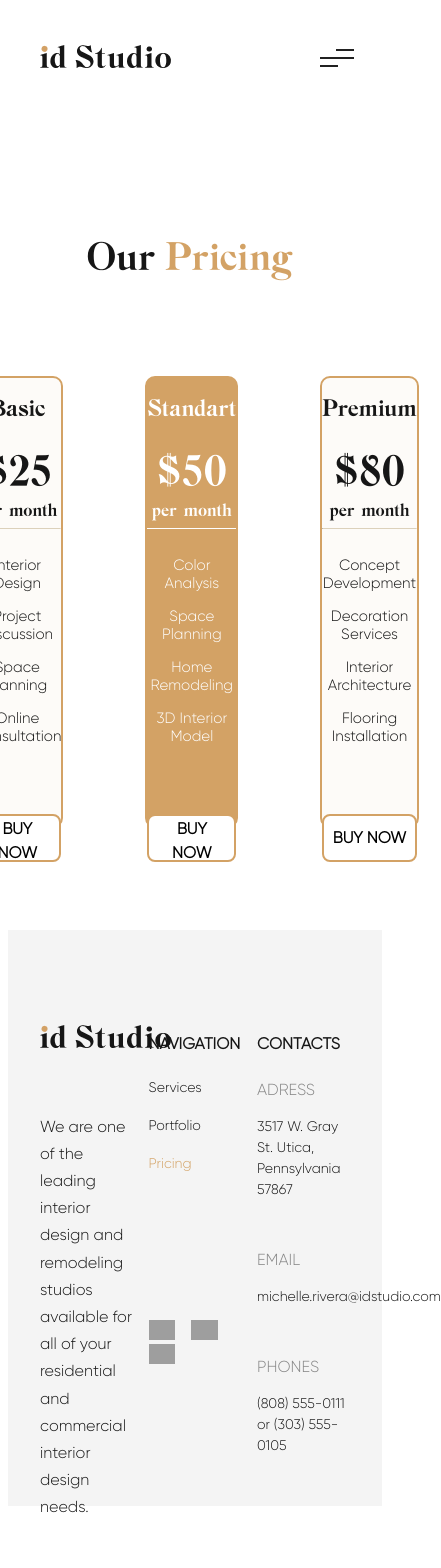
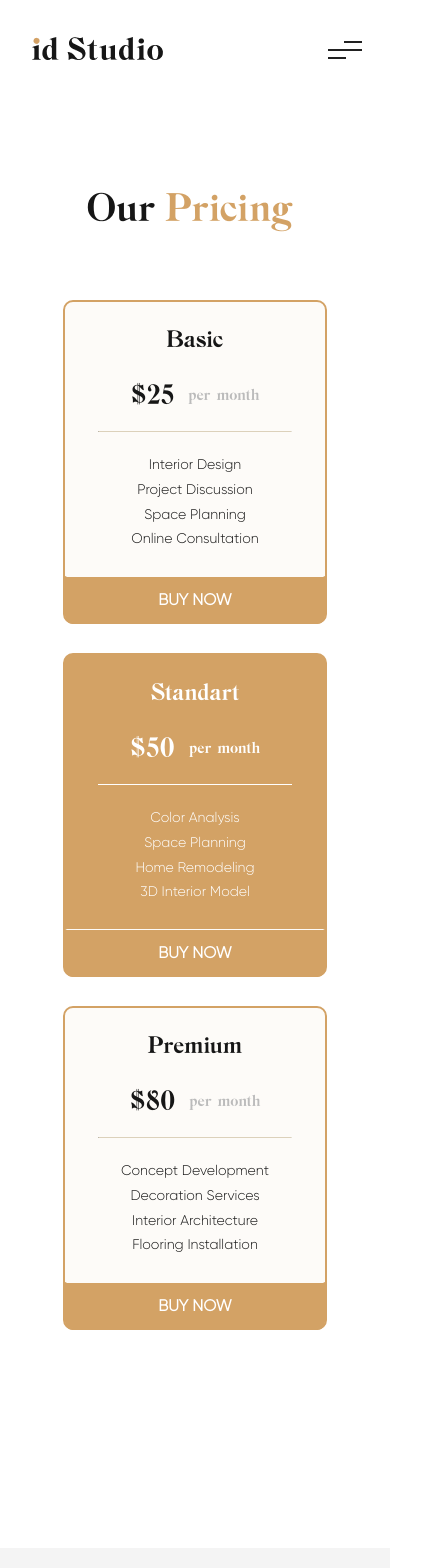
Before and after one commit to Yarik-Gut/Landing-page-test, an Angular app: page /pricing in a window 390 px wide. Shown: the top 1568 px of the page, 441 px wide, since content can reach past the window. Built offline with nearby package versions, Linux system fonts and the light colour scheme; grey boxes are pictures that could not be loaded.

Commit message:
Add adaptation

```diff
--- a/src/app/pages/home/components/home/home.component.html
+++ b/src/app/pages/home/components/home/home.component.html
@@ -4,4 +4,5 @@
     <p>Our team creates comfortable spaces for our clients. We’ve been designing your everyday life and work through great ideas since 1999.</p>
     <button>Get started</button>
   </div>
+  <img src="assets/images/img.png">
 </div>
--- a/src/app/pages/home/components/home/home.component.scss
+++ b/src/app/pages/home/components/home/home.component.scss
@@ -1,7 +1,14 @@
 .home {
   background: url("../../../../../assets/images/img.png") right no-repeat;
   height: 750px;
-  margin-top: -109px;
+
+  @media (max-width: 992px) {
+    background: none;
+    height: unset;
+    display: flex;
+    flex-direction: column;
+    justify-content: center;
+  }
 
   &-wrapper {
     max-width: 1234px;
@@ -18,6 +25,10 @@
       color: #3D3737;
       margin: 0 0 32px;
       padding-top: 200px;
+
+      @media (max-width: 992px) {
+        font-size: 48px;
+      }
     }
 
     p {
@@ -28,6 +39,10 @@
       color: #161616;
       max-width: 382px;
       margin-bottom: 54px;
+
+      @media (max-width: 992px) {
+        margin: 0 auto 54px;
+      }
     }
 
     button {
@@ -43,10 +58,25 @@
       line-height: 24px;
       text-transform: uppercase;
       cursor: pointer;
+      margin-bottom: 32px;
+
+      @media (max-width: 992px) {
+        max-width: 354px;
+        height: 44px;
+      }
 
       &:hover {
         color: #D3A265;
       }
     }
   }
+
+  img {
+    display: none;
+
+    @media (max-width: 992px) {
+      display: block;
+      width: 100%;
+    }
+  }
 }
--- a/src/app/pages/portfolio/components/portfolio/portfolio.component.html
+++ b/src/app/pages/portfolio/components/portfolio/portfolio.component.html
@@ -19,4 +19,7 @@
       </div>
     </ng-container>
   </div>
+  <div routerLinkActive="active" class="down">
+    <a href="#">VIEW MORE</a>
+  </div>
 </div>
--- a/src/app/pages/portfolio/components/portfolio/portfolio.component.scss
+++ b/src/app/pages/portfolio/components/portfolio/portfolio.component.scss
@@ -1,7 +1,7 @@
 .portfolio {
-  max-width: 1170px;
+  max-width: 1234px;
   margin: 0 auto;
-  padding: 78px 32px;
+  padding: 189px 32px;
 
   &-title {
     display: flex;
@@ -49,11 +49,19 @@
       color: #161616;
       cursor: pointer;
       text-decoration: none;
+
+      @media (max-width: 768px) {
+        font-size: 13px;
+      }
     }
 
     .right a {
       font-weight: 600;
       text-decoration: underline;
+
+      @media (max-width: 768px) {
+        display: none;
+      }
     }
   }
 
@@ -61,6 +69,7 @@
     display: flex;
     flex-wrap: wrap;
     max-height: 660px;
+    overflow: hidden;
 
     &-photo {
       max-width: 270px;
@@ -70,6 +79,10 @@
 
       &:nth-child(4n) {
         margin-right: 0;
+
+        @media (max-width: 1233px) {
+          margin-right: 30px;
+        }
       }
 
       img {
@@ -78,4 +91,23 @@
       }
     }
   }
+
+  .down a {
+    display: none;
+    font-weight: 600;
+    text-decoration: underline;
+    text-decoration-color: #D3A265;
+    font-family: Gilroy, sans-serif;
+    font-style: normal;
+    font-size: 16px;
+    line-height: 14px;
+    color: #161616;
+    cursor: pointer;
+    padding-top: 49px;
+    text-align: center;
+
+    @media (max-width: 768px) {
+      display: block;
+    }
+  }
 }
--- a/src/app/pages/pricing/components/pricing/pricing.component.html
+++ b/src/app/pages/pricing/components/pricing/pricing.component.html
@@ -6,8 +6,10 @@
     <ng-container *ngFor='let level of pricing'>
       <div class="pricing-item">
         <h2>{{level.level}}</h2>
-        <div class="price">{{level.price | currency | slice:0:-3}}</div>
-        <span>per month</span>
+        <div class="price-container">
+          <div class="price">{{level.price | currency | slice:0:-3}}</div>
+          <span>per month</span>
+        </div>
         <hr>
         <p>{{level.skillFirst}}</p><p>{{level.skillSecond}}</p><p>{{level.skillThird}}</p><p>{{level.skillFourth}}</p>
         <button>buy now</button>
--- a/src/app/pages/pricing/components/pricing/pricing.component.scss
+++ b/src/app/pages/pricing/components/pricing/pricing.component.scss
@@ -1,5 +1,5 @@
 .pricing {
-  padding: 102px 32px;
+  padding: 189px 32px;
   text-align: center;
 
   &-title {
@@ -27,6 +27,10 @@
     display: flex;
     justify-content: center;
 
+    @media (max-width: 992px) {
+      display: grid;
+    }
+
     .pricing-item {
       max-width: 270px;
       width: 100%;
@@ -35,7 +39,14 @@
       border: 2px solid #D3A265;
       border-radius: 10px;
       text-align: center;
+      padding: 32px 0 0;
       margin-right: 82px;
+
+      @media (max-width: 992px) {
+        padding-top: 27px;
+        margin: 0 130px 29px 0;
+        height: 324px;
+      }
 
       &:nth-child(2n) {
         background: #D3A265;
@@ -44,12 +55,14 @@
           color: #FFFFFF;
         }
 
+        .price-container {
           .price {
             color: #FFFFFF;
           }
 
           span {
             color: #FFFFFF;
+          }
         }
 
         hr {
@@ -76,6 +89,12 @@
         margin-bottom: 31px;
       }
 
+      .price-container {
+        @media (max-width: 992px) {
+          display: flex;
+          justify-content: center;
+        }
+
         .price {
           font-family: BN Chester Regular, sans-serif;
           font-style: normal;
@@ -84,6 +103,12 @@
           line-height: 43px;
           color: #161616;
           margin-bottom: 7px;
+
+          @media (max-width: 992px) {
+            font-size: 28px;
+            line-height: 27px;
+            margin-right: 14px;
+          }
         }
 
         span {
@@ -94,6 +119,14 @@
           line-height: 17px;
           color: #161616;
           margin-bottom: 27px;
+
+          @media (max-width: 992px) {
+            font-size: 16px;
+            line-height: 16px;
+            color: #BBBBBB;
+            padding-top: 5px;
+          }
+        }
       }
 
       hr {
@@ -101,7 +134,11 @@
         border-top: 1px solid #DCD1BB;
         border-bottom: transparent;
         color: #DCD1BB;
-        margin-bottom: 27px;
+        margin: 27px auto;
+
+        @media (max-width: 992px) {
+          margin: 0 auto 24px;
+        }
       }
 
       p {
@@ -110,6 +147,19 @@
         font-weight: 500;
         font-size: 15px;
         color: #161616;
+        margin-bottom: 8px;
+
+        @media (max-width: 992px) {
+          font-size: 14px;
+        }
+
+        &:nth-child(7n) {
+          margin-bottom: 54px;
+
+          @media (max-width: 992px) {
+            margin-bottom: 29px;
+          }
+        }
       }
 
       button {
@@ -125,7 +175,15 @@
         line-height: 24px;
         text-transform: uppercase;
         cursor: pointer;
-        margin-top: 54px;
+
+        @media (max-width: 992px) {
+          max-width: 100%;
+          background-color: #D3A265;
+          border-top-left-radius: 0;
+          border-top-right-radius: 0;
+          border-top: 1px solid #FDFBF8;
+          color: #FFFFFF;
+        }
 
         &:hover {
           color: #D3A265;
--- a/src/app/pages/services/components/services/services.component.html
+++ b/src/app/pages/services/components/services/services.component.html
@@ -6,7 +6,7 @@
     <ng-container *ngFor='let service of services'>
       <div class="services-item">
         <div class="img">
-          <img src="{{service.icon}}" height="90">
+          <img src="{{service.icon}}">
         </div>
         <h2>{{service.service}}</h2>
         <p>{{service.text}}</p>
--- a/src/app/pages/services/components/services/services.component.scss
+++ b/src/app/pages/services/components/services/services.component.scss
@@ -1,13 +1,17 @@
 .services {
   max-width: 1170px;
   margin: 0 auto;
-  padding: 80px 32px 0;
+  padding: 189px 32px 0;
   text-align: center;
 
   &-title {
     display: flex;
     justify-content: center;
-    margin-bottom: 84px;
+    margin-bottom: 32px;
+
+    @media (max-width: 992px) {
+      display: block;
+    }
 
     h1 {
       font-family: BN Chester Regular, sans-serif;
@@ -28,8 +32,21 @@
   &-item-inner {
     display: flex;
 
+    @media (max-width: 992px) {
+      display: block;
+    }
+
     .services-item {
       text-align: center;
+      padding-top: 52px;
+
+      @media (max-width: 992px) {
+        border-bottom: 1px solid #DCD1BB;
+
+        &:last-child {
+          border-bottom: none;
+        }
+      }
 
       .img {
         height: 90px;
@@ -79,5 +96,9 @@
     &:hover {
       color: #D3A265;
     }
+
+    @media (max-width: 992px) {
+      display: none;
+    }
   }
 }
--- a/src/app/shared/components/footer/components/footer/footer.component.html
+++ b/src/app/shared/components/footer/components/footer/footer.component.html
@@ -3,10 +3,10 @@
     <div class="footer-item">
       <a [routerLink]="'/'"><img class="footer-logo" src="assets/images/logo.png" height="25"></a>
       <p>We are one of the leading interior design and remodeling studios available for all of your residential and commercial interior design needs.</p>
-      <span>©  2023 id Studio. All Rights Reserved.</span>
+      <span class="footer-item-right">©  2023 id Studio. All Rights Reserved.</span>
     </div>
     <div class="footer-item">
-      <h1>Navigation</h1>
+      <h1 class="footer-item-title">Navigation</h1>
       <nav class="navbar">
         <ng-container *ngFor='let link of navLinks'>
           <div class="footer-link" routerLinkActive="active">
@@ -25,9 +25,10 @@
       <ng-container *ngFor='let contact of footerContacts'>
         <div class="footer-inner">
         <h2>{{contact.contactName}}</h2>
-        <span>{{contact.contact}}</span>
+        <span class="footer-inner-contact">{{contact.contact}}</span>
         </div>
       </ng-container>
     </div>
+    <span class="footer-right">©  2023 id Studio. All Rights Reserved.</span>
   </div>
 </div>
--- a/src/app/shared/components/footer/components/footer/footer.component.scss
+++ b/src/app/shared/components/footer/components/footer/footer.component.scss
@@ -4,14 +4,26 @@
 
   &-wrapper {
     max-width: 1234px;
-    height: 482px;
     margin: 0 auto;
     padding: 0 32px;
     display: flex;
     justify-content: space-between;
 
+    @media (max-width: 922px) {
+      flex-wrap: wrap;
+    }
+
     .footer-item {
       width: 30%;
+
+      @media (max-width: 922px) {
+        width: 50%;
+
+        &:nth-child(2n) {
+          display: flex;
+          justify-content: right;
+        }
+      }
 
       .footer-logo {
         margin-bottom: 60px;
@@ -26,15 +38,36 @@
         color: #161616;
         margin: 0 0 70px;
         max-width: 300px;
+
+        @media (max-width: 922px) {
+          display: none;
+        }
       }
 
-      span {
+      &-right {
         font-family: Gilroy, sans-serif;
         font-style: normal;
         font-weight: 400;
         font-size: 16px;
         line-height: 150%;
         color: #161616;
+
+        @media (max-width: 922px) {
+          display: none;
+        }
+      }
+
+      &-right {
+        font-family: Gilroy, sans-serif;
+        font-style: normal;
+        font-weight: 400;
+        font-size: 16px;
+        line-height: 150%;
+        color: #161616;
+
+        @media (max-width: 922px) {
+          display: none;
+        }
       }
 
       h1 {
@@ -46,6 +79,12 @@
         text-transform: uppercase;
         color: #161616;
         margin-bottom: 24px;
+      }
+
+      &-title {
+        @media (max-width: 922px) {
+          display: none;
+        }
       }
 
       nav {
@@ -69,11 +108,21 @@
           line-height: 17px;
           color: #161616;
         }
+
+        @media (max-width: 922px) {
+          display: none;
+        }
       }
 
       .footer-icon {
         margin-right: 16px;
         cursor: pointer;
+
+        @media (max-width: 922px) {
+          &:last-child {
+            margin-right: 0;
+          }
+        }
       }
 
       .footer-inner {
@@ -89,7 +138,7 @@
           margin-bottom: 14px;
         }
 
-        span {
+        &-contact {
           font-family: Gilroy, sans-serif;
           font-style: normal;
           font-weight: 400;
@@ -99,5 +148,20 @@
         }
       }
     }
+
+    .footer-right {
+      display: none;
+      font-family: Gilroy, sans-serif;
+      font-style: normal;
+      font-weight: 400;
+      font-size: 16px;
+      line-height: 150%;
+      color: #161616;
+
+      @media (max-width: 922px) {
+        display: unset;
+        width: 100%;
+      }
+    }
   }
 }
--- a/src/app/shared/components/header/components/header/header.component.scss
+++ b/src/app/shared/components/header/components/header/header.component.scss
@@ -6,6 +6,13 @@
 
   display: flex;
   align-items: center;
+
+  position: fixed;
+  z-index: 1000;
+  top: 0;
+  left: 0;
+  right: 0;
+  backdrop-filter: blur(2px);
 
   .left {
     display: flex;
@@ -79,34 +86,35 @@
 
         &:after {
           bottom: -8px;
-          left: 0%;
+          left: 0;
           transform-origin: left bottom;
           transform: rotateZ(0deg);
         }
       }
 
       #toggle:checked ~ label {
-        transition: all 0.6s ease-out;
+        transition: all 0.4s ease-out;
         transform: rotateZ(41deg);
+        margin-left: 7px;
+        width: 20px;
       }
 
       #toggle:checked ~ label:before {
         transform: rotateZ(88deg);
         top: 0;
+        left: 55%;
+        width: 11px;
       }
 
       #toggle:checked ~ label:after {
         transform: rotateZ(-90deg);
         bottom: 0;
-        left: 48%;
-      }
-
-      #toggle:checked ~ label {
-        background-color: black;
+        left: 55%;
+        width: 11px;
       }
 
       #toggle ~ label {
-        transition: all 0.5s ease-out;
+        transition: all 0.4s ease-out;
       }
 
       input {
@@ -117,14 +125,14 @@
         position: absolute;
         width: 100px;
         right: 20px;
-        top: 40px;
+        top: 30px;
       }
 
       .right {
         position: absolute;
         width: 170px;
         right: -50px;
-        top: 150px;
+        top: 130px;
 
         a {
           margin-bottom: 10px;
--- a/src/styles.scss
+++ b/src/styles.scss
@@ -1 +1,40 @@
+/* сброс стилей браузера */
+* { box-sizing: border-box; }
+html, body, div, span, object, iframe, h1, h2, h3, h4, h5, h6, p, blockquote, pre, a, abbr, acronym, address, big, cite, code, del, dfn, em, img, ins, kbd, q, s, samp,small, strike, strong, sub, sup, tt, var, b, u, i, center, dl, dt, dd, ol, ul, li, fieldset, form, label, legend,
+table, caption, tbody, tfoot, thead, tr, th, td, article, aside, canvas, details, embed,
+figure, figcaption, footer, header, hgroup, menu, nav, output, ruby, section, summary,
+time, mark, audio, video {
+  margin: 0;
+  padding: 0;
+  border: 0;
+  font-size: 100%;
+  vertical-align: baseline;
+}
+article, aside, details, figcaption, figure, footer, header, hgroup, menu, nav, section {
+  display: block;
+}
+body {
+  line-height: 1.2;
+}
+table {
+  border-collapse: collapse;
+  border-spacing: 0;
+}
+ol {
+  padding-left: 1.4em;
+  list-style: decimal;
+}
+ul {
+  padding-left: 1.4em;
+  list-style: square;
+}
+blockquote, q {
+  quotes: none;
+}
+blockquote:before, blockquote:after,
+q:before, q:after {
+  content: none;
+}
+/* конец кода сброса стилей браузера */
+
 @import "styles/fonts/_fonts.scss";
```
Lines whose indentation alone changed are shown as unchanged.
